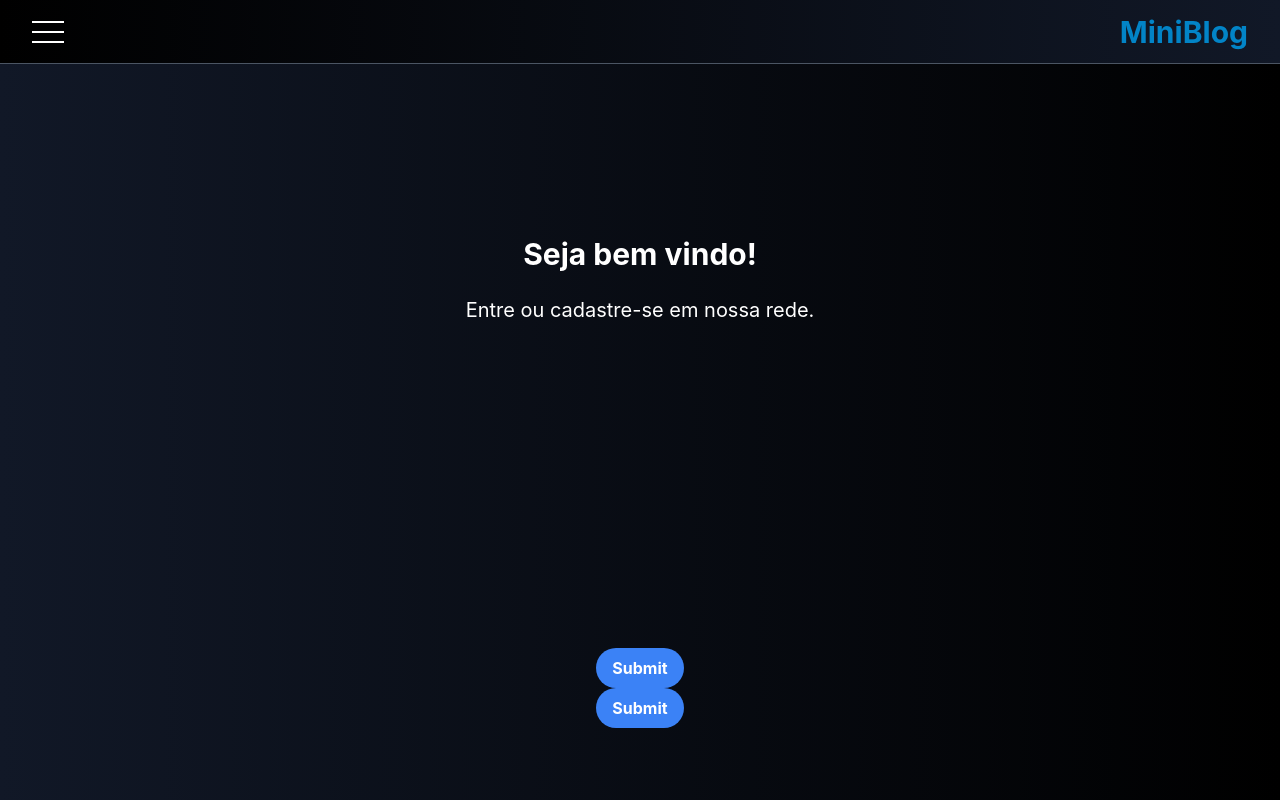
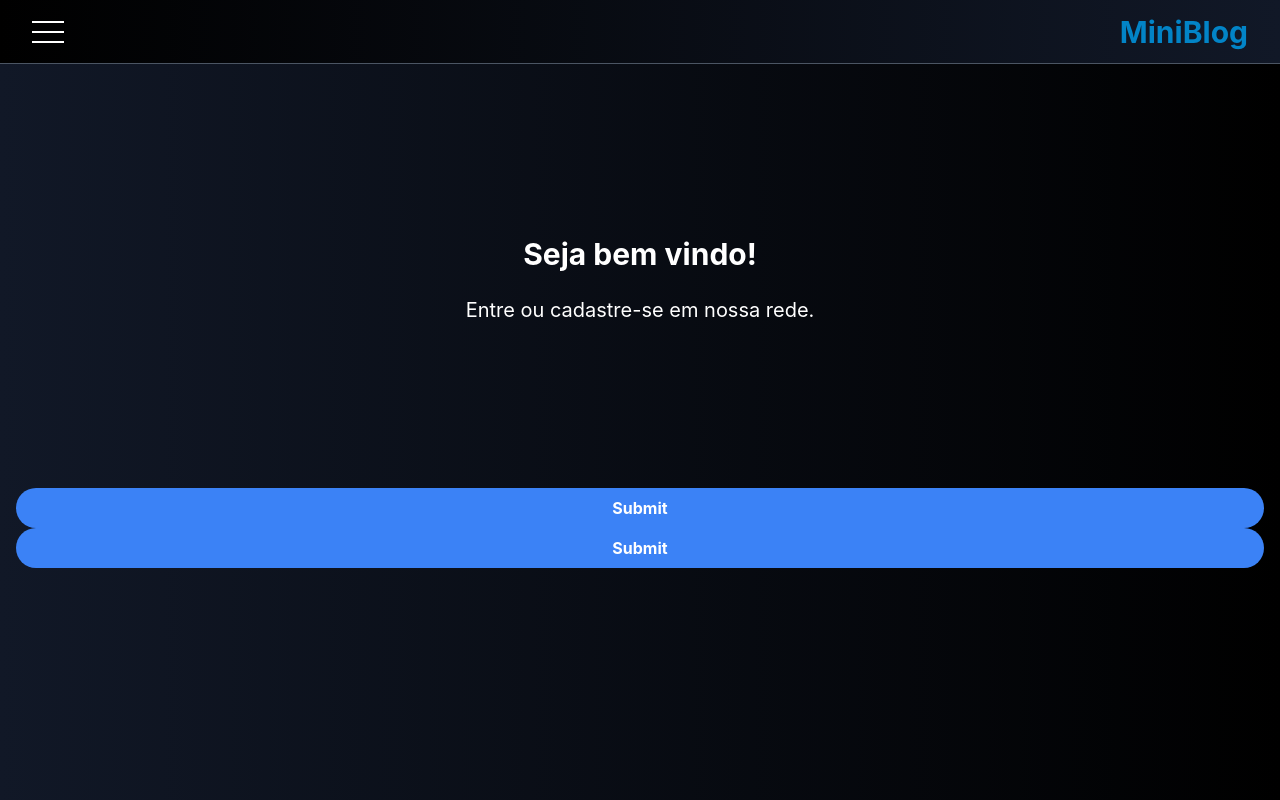
Before and after one commit to vicsous/miniblog, a React (Create React App) app: page / in a window 1280 px wide. Shown: the top 800 px of the page. Built offline with nearby package versions, Linux system fonts and the light colour scheme; no server answers.

Commit message:
Styling landing buttons

```diff
--- a/src/pages/Landing.js
+++ b/src/pages/Landing.js
@@ -8,7 +8,7 @@ export default function Landing() {
         <h1 className="landingTitle">Seja bem vindo!</h1>
         <h1 className="landingSubtitle">Entre ou cadastre-se em nossa rede.</h1>
       </div>
-      <div className="landingText">
+      <div className="landingBtns">
             <button className="loginBtn">
               Submit
             </button>
```
